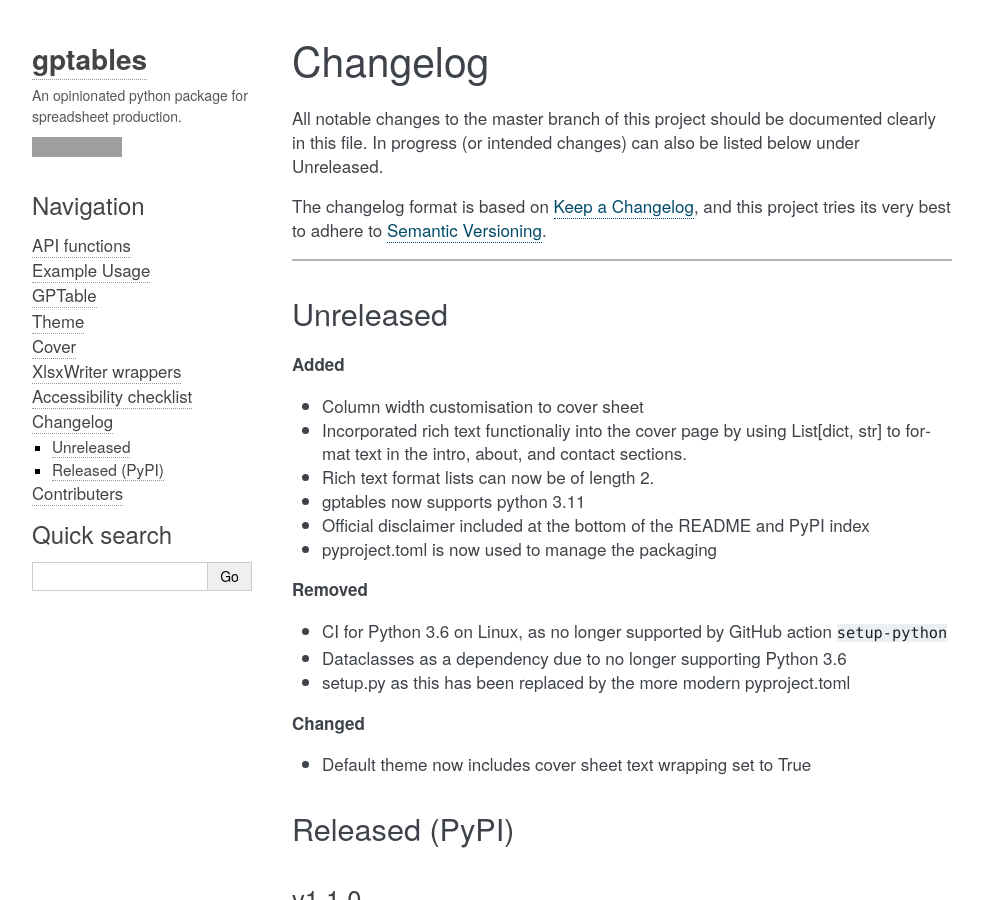
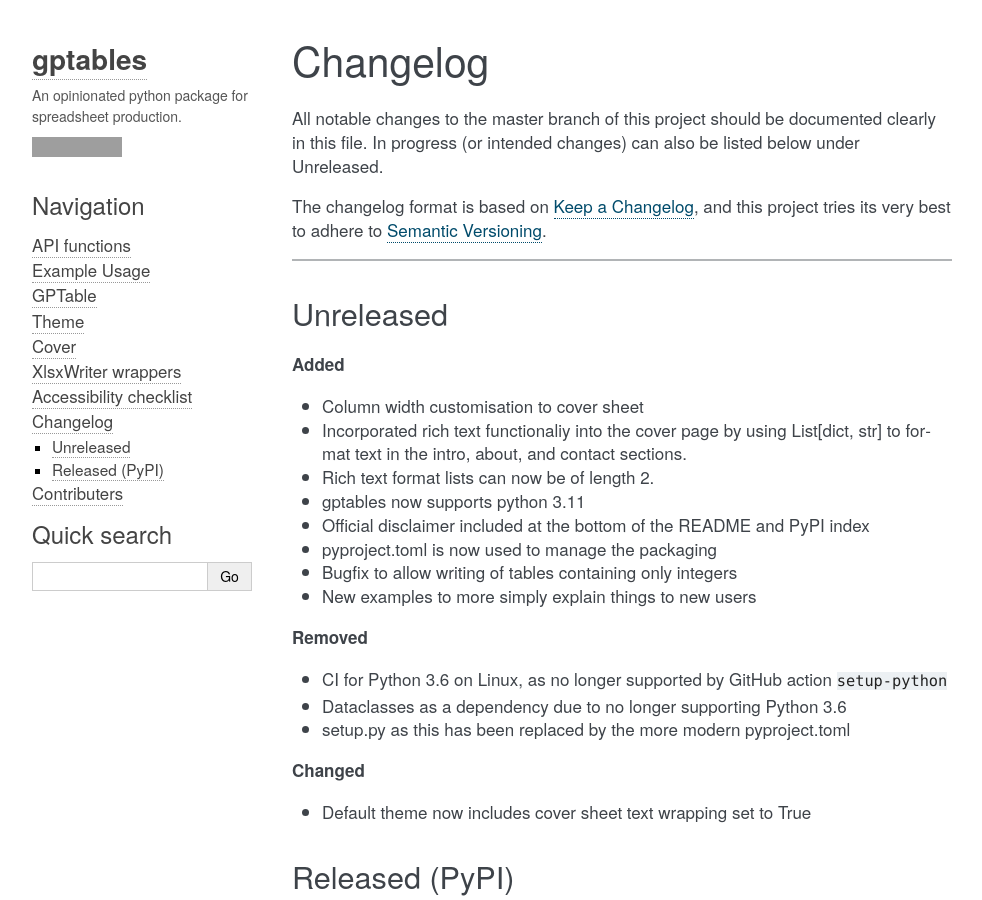
Before and after one commit to best-practice-and-impact/gptables, a Sphinx documentation site: the page built from docs/source/changelog.rst, in a window 1280 px wide and 900 px high. Shown: the whole window, without its empty margins (138-1120 px from the left). Built offline with Sphinx 7.4.7, drawn with Linux system fonts in a browser that asks for light colours; the version number could not be read and is left out; grey boxes are pictures that could not be loaded.

Commit message:
Updates changelog

```diff
--- a/docs/source/changelog.rst
+++ b/docs/source/changelog.rst
@@ -23,6 +23,8 @@
 * gptables now supports python 3.11
 * Official disclaimer included at the bottom of the README and PyPI index
 * pyproject.toml is now used to manage the packaging
+* Bugfix to allow writing of tables containing only integers
+* New examples to more simply explain things to new users
 
 **Removed**
 
```
